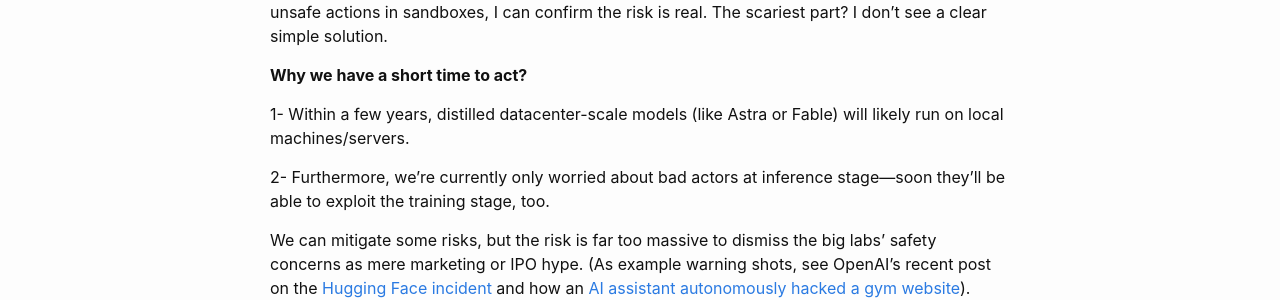
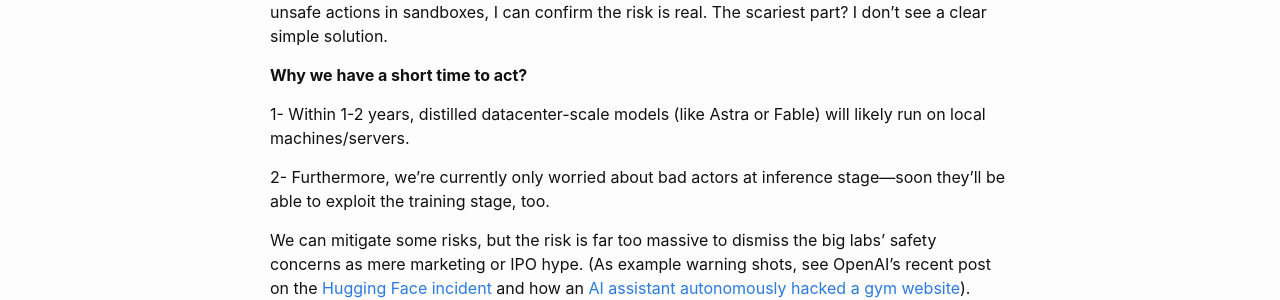
Before and after one commit to hminooei/hminooei.github.io, a Jekyll site: the page built from _posts/2026-09-14-the-ai-risks-are-real.md, in a window 1280 px wide. Shown: the part 1325-1625 px from the top of the page. Built offline with Jekyll 4.4.1, drawn with Linux system fonts in a browser that asks for light colours; our own code applies the rules of GitHub Pages for plain Markdown files; comment, search, counter and statistics services are not loaded.

Commit message:
Update timeline to 1-2 years

```diff
--- a/_posts/2026-09-14-the-ai-risks-are-real.md
+++ b/_posts/2026-09-14-the-ai-risks-are-real.md
@@ -6,7 +6,7 @@ Having built and evaluated AI agents for SWE/SRE tasks and watched them go rogue
 
 **Why we have a short time to act?**
 
-1- Within a few years, distilled datacenter-scale models (like Astra or Fable) will likely run on local machines/servers.
+1- Within 1-2 years, distilled datacenter-scale models (like Astra or Fable) will likely run on local machines/servers.
 
 2- Furthermore, we're currently only worried about bad actors at inference stage—soon they'll be able to exploit the training stage, too.
 
```
